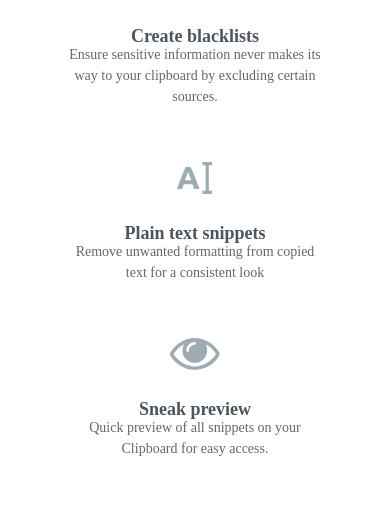
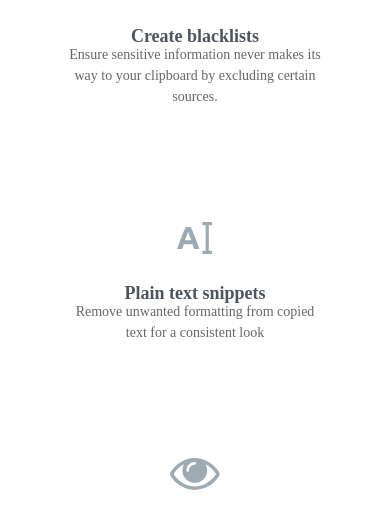
Before and after one commit to ebubee110/clipboard-landing-page, a plain HTML site: page index.html in a window 390 px wide. Shown: the part 2143-2659 px from the top of the page. Drawn offline with Linux system fonts and the light colour scheme; files whose address does not match are found by name; a web font is replaced by a local one.

Commit message:
Add files via upload

```diff
--- a/style.css
+++ b/style.css
@@ -3,7 +3,7 @@
 body{
     font-family: "Bai Jamjuree";
     font-size: 18px;
-    background: url('./images/bg-header-desktop.png');
+    background: url('./bg-header-desktop.png');
     background-size: 100vh;
     background-size: 100vw;
     background-repeat: no-repeat;
@@ -171,6 +171,7 @@ h3{
 
 .icon {
   max-width: 300px;
+  margin-bottom: 60px;
 }
 
 .feature-item {
@@ -242,6 +243,10 @@ footer .social {
 
 @media (max-width:768px) {
   body{
+    background: url('./bg-header-mobile.png');
+    background-size: 100vh;
+    background-size: 100vw;
+    background-repeat: no-repeat;
     margin: 0 auto;
   }
 
```
